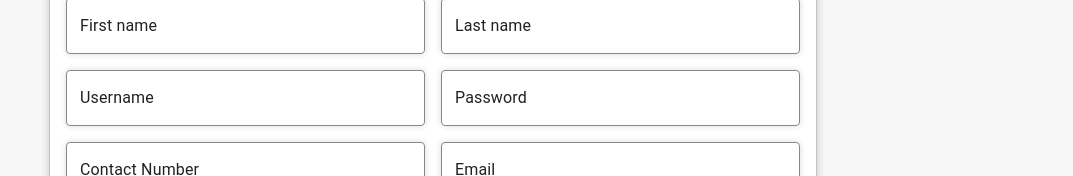
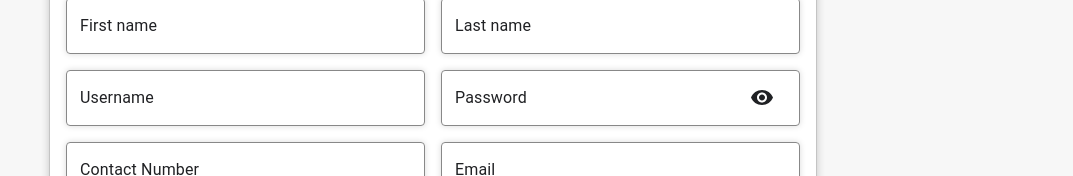
Before and after one commit to DemonDaddy22/all-about-reactJS, a React (Create React App) app: page /#/form in a window 1280 px wide. Shown: the part 242-418 px from the top of the page, without its empty margins (207-1280 px from the left). Built offline with nearby package versions, Linux system fonts and the light colour scheme.

Commit message:
add form to projects list

```diff
--- a/src/components/Home/projects.js
+++ b/src/components/Home/projects.js
@@ -26,6 +26,8 @@ import mealDarkImage from '../../images/meal_dark.jpg';
 import mealLightImage from '../../images/meal_light.jpg';
 import billDarkImage from '../../images/bill_dark.jpg';
 import billLightImage from '../../images/bill_light.jpg';
+import formDarkImage from '../../images/form_dark.jpg';
+import formLightImage from '../../images/form_light.jpg';
 import { BASE_URL } from '../../resources/constants';
 
 export const projects = [
@@ -43,4 +45,5 @@ export const projects = [
     { sequence: '12', title: 'Image Carousel', imageLight: carouselLightImage, imageDark: carouselDarkImage, projectPath: `${BASE_URL}/#/carousel`, githubLink: 'https://github.com/DemonDaddy22/all-about-reactJS/tree/master/src/components/Carousel' },
     { sequence: '13', title: 'Meal Generator', imageLight: mealLightImage, imageDark: mealDarkImage, projectPath: `${BASE_URL}/#/meal-generator`, githubLink: 'https://github.com/DemonDaddy22/all-about-reactJS/tree/master/src/components/MealGenerator' },
     { sequence: '14', title: 'Bill Generator', imageLight: billLightImage, imageDark: billDarkImage, projectPath: `${BASE_URL}/#/bill-generator`, githubLink: 'https://github.com/DemonDaddy22/all-about-reactJS/tree/master/src/components/BillGenerator' },
+    { sequence: '15', title: 'Validated Form', imageLight: formLightImage, imageDark: formDarkImage, projectPath: `${BASE_URL}/#/form`, githubLink: 'https://github.com/DemonDaddy22/all-about-reactJS/tree/master/src/components/ValidatedForm' },
 ];
--- a/src/components/ValidatedForm/index.js
+++ b/src/components/ValidatedForm/index.js
@@ -9,6 +9,10 @@ import { isEmptyString } from '../../utils';
 import { themed } from '../../utils/theme';
 import { RED_500, RED_700 } from '../../resources/colors';
 import RadioGroup from './components/RadioGroup';
+import VisibilityRoundedIcon from '@material-ui/icons/VisibilityRounded';
+import VisibilityOffRoundedIcon from '@material-ui/icons/VisibilityOffRounded';
+import { InputAdornment } from '@material-ui/core';
+import Iconbutton from '../../ui-components/Button/Iconbutton';
 
 const radioOptions = [
     { id: 1, label: 'M' },
@@ -23,6 +27,7 @@ export default class ValidatedForm extends React.Component {
         lname: '',
         username: '',
         password: '',
+        showPassword: false,
         contact: '',
         email: '',
         address: '',
@@ -92,6 +97,8 @@ export default class ValidatedForm extends React.Component {
 
     handleSnackClose = () => this.setState({ snack: { ...this.state.snack, open: false } });
 
+    handleShowPassword = () => this.setState({ showPassword: !this.state.showPassword });
+
     handleSubmit = () => {
         const { fname, lname, username, password, contact, email, address } = this.state;
         if (isEmptyString(fname) || isEmptyString(lname) || isEmptyString(username) || isEmptyString(password) ||
@@ -115,7 +122,7 @@ export default class ValidatedForm extends React.Component {
     resetFields = () => this.setState({ fname: '', lname: '', username: '', password: '', contact: '', email: '', address: '', age: 18, selectedOption: radioOptions[0] });
 
     render = () => {
-        const { fname, lname, username, password, contact, email, address, age, selectedOption } = this.state;
+        const { fname, lname, username, password, showPassword, contact, email, address, age, selectedOption } = this.state;
 
         return <Page shouldComponentUpdate={this.updateComponent}>
             <div className={classes.formWrapper}>
@@ -132,9 +139,13 @@ export default class ValidatedForm extends React.Component {
                         <Input autoComplete='off' id='username' label='Username' onChange={this.handleUsernameChange} className={classes.username}
                             value={username} variant='outlined' rootInputStyles={{ color: 'var(--text)', borderRadius: 'inherit' }}
                             error={this.state.usernameError} helperText={this.state?.usernameErrorText} helpertextcolor={themed(RED_700, RED_500)} />
-                        <Input autoComplete='off' id='password' type='password' label='Password' onChange={this.handlePasswordChange} className={classes.password}
+                        <Input autoComplete='off' id='password' type={showPassword ? 'text' : 'password'} label='Password' onChange={this.handlePasswordChange} className={classes.password}
                             value={password} variant='outlined' rootInputStyles={{ color: 'var(--text)', borderRadius: 'inherit' }}
-                            error={this.state.passwordError} helperText={this.state?.passwordErrorText} helpertextcolor={themed(RED_700, RED_500)} />
+                            error={this.state.passwordError} helperText={this.state?.passwordErrorText} helpertextcolor={themed(RED_700, RED_500)}
+                            InputProps={{
+                                endAdornment: <InputAdornment position='end'>
+                                    <Iconbutton iconColor='var(--text)' onClick={() => this.handleShowPassword()} icon={showPassword ? <VisibilityOffRoundedIcon /> : <VisibilityRoundedIcon />}></Iconbutton></InputAdornment>
+                            }} />
                         <Input autoComplete='off' id='contact' label='Contact Number' onChange={this.handleContactChange} className={classes.contact}
                             value={contact} variant='outlined' rootInputStyles={{ color: 'var(--text)', borderRadius: 'inherit' }}
                             error={this.state.contactError} helperText={this.state?.contactErrorText} helpertextcolor={themed(RED_700, RED_500)} />
@@ -142,7 +153,7 @@ export default class ValidatedForm extends React.Component {
                             value={email} variant='outlined' rootInputStyles={{ color: 'var(--text)', borderRadius: 'inherit' }}
                             error={this.state.emailError} helperText={this.state?.emailErrorText} helpertextcolor={themed(RED_700, RED_500)} />
                         <Input autoComplete='off' id='address' label='Address' onChange={this.handleAddressChange} className={classes.address}
-                            value={address} variant='outlined' rootInputStyles={{ color: 'var(--text)', borderRadius: 'inherit' }}
+                            value={address} variant='outlined' rootInputStyles={{ color: 'var(--text)', borderRadius: 'inherit' }} multiline
                             error={this.state.addressError} helperText={this.state?.addressErrorText} helpertextcolor={themed(RED_700, RED_500)} />
                         <RadioGroup className={classes.group} header='Gender' options={radioOptions} selectedOption={selectedOption} onChange={this.handleRadioChange} />
                         <Input autoComplete='off' id='age' label='Age' type='number' onChange={this.handleAgeChange} className={classes.age}
```
Also changed, not shown: src/images/form_dark.jpg (added), src/images/form_light.jpg (added).
